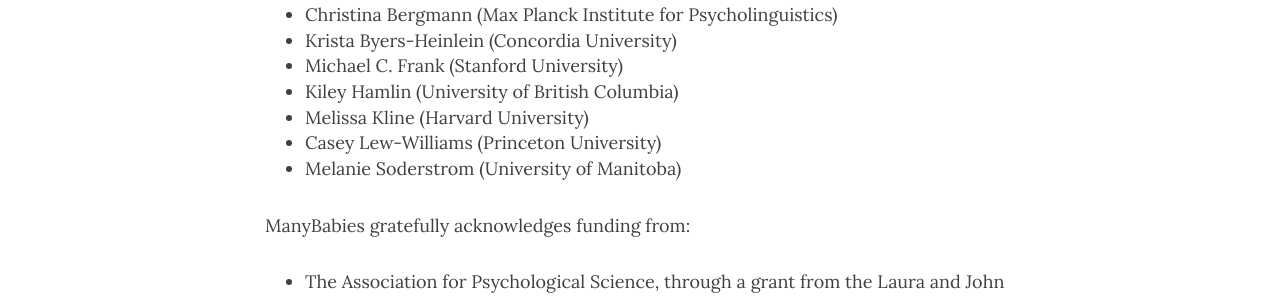
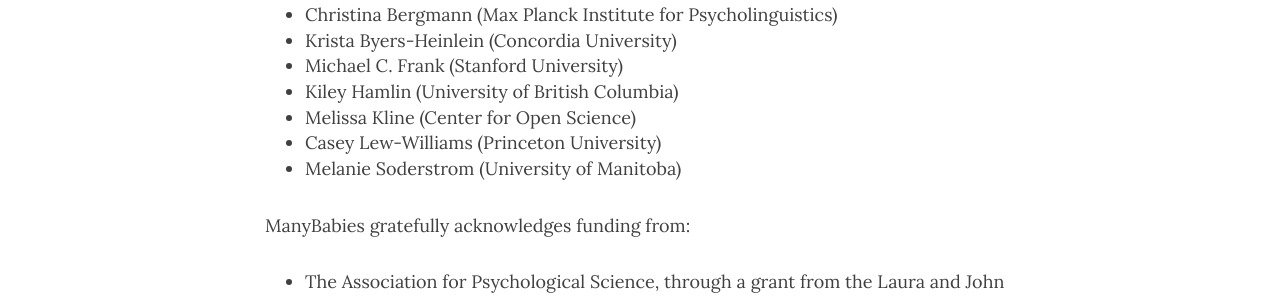
Before and after one commit to manybabies/manybabies.github.io, a Jekyll site: the page built from about.md, in a window 1280 px wide and 900 px high, scrolled down 578 px. Shown: the part 286-584 px from the top of the window. Built offline with Jekyll 4.4.1, drawn with Linux system fonts in a browser that asks for light colours; nearby versions of some CDN libraries.

Commit message:
changed mk affiliation/testing PRs

```diff
--- a/about.md
+++ b/about.md
@@ -16,7 +16,7 @@
 + Krista Byers-Heinlein (Concordia University)
 + Michael C. Frank (Stanford University)
 + Kiley Hamlin (University of British Columbia)
-+ Melissa Kline (Harvard University)
++ Melissa Kline (Center for Open Science)
 + Casey Lew-Williams (Princeton University)
 + Melanie Soderstrom (University of Manitoba)
 
```
